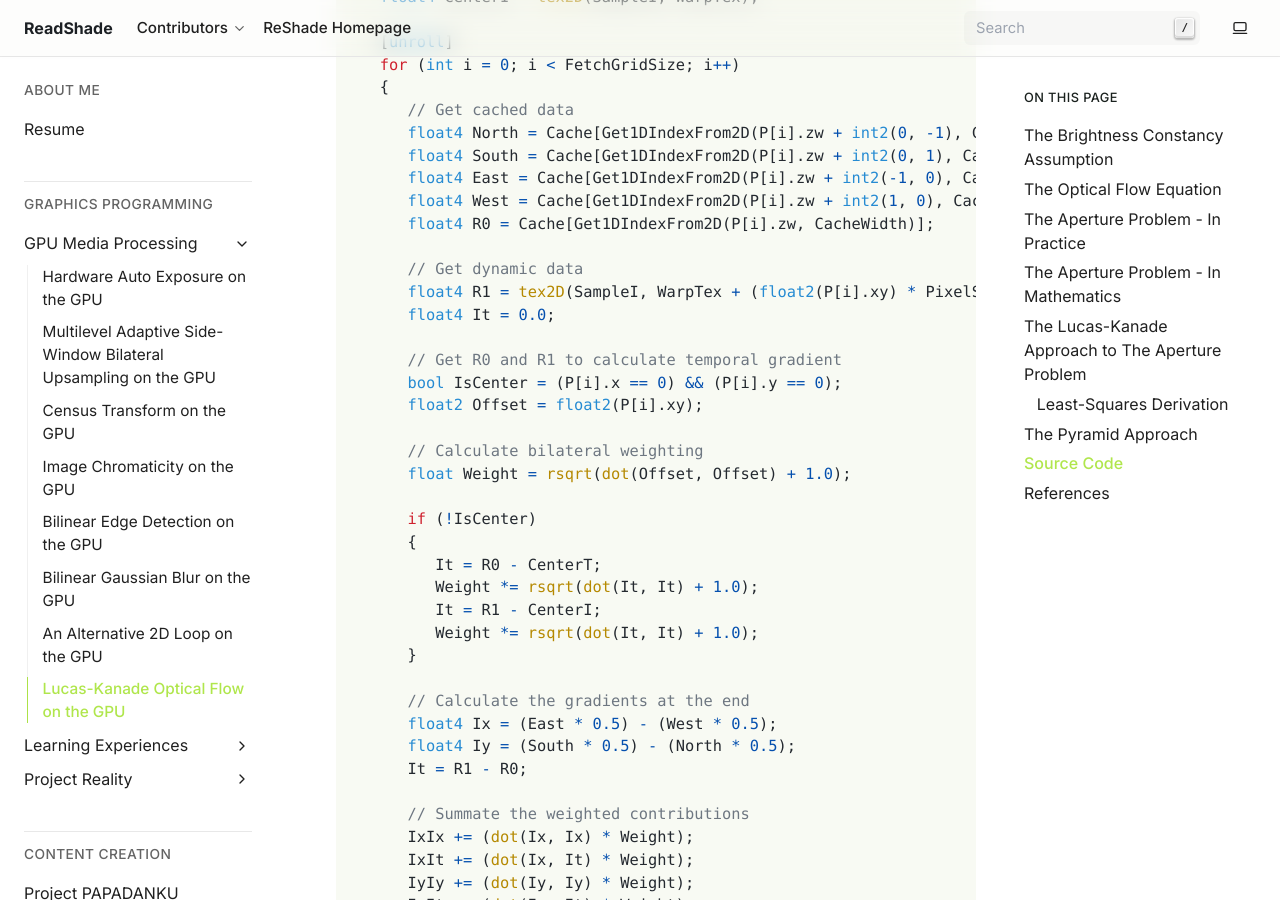
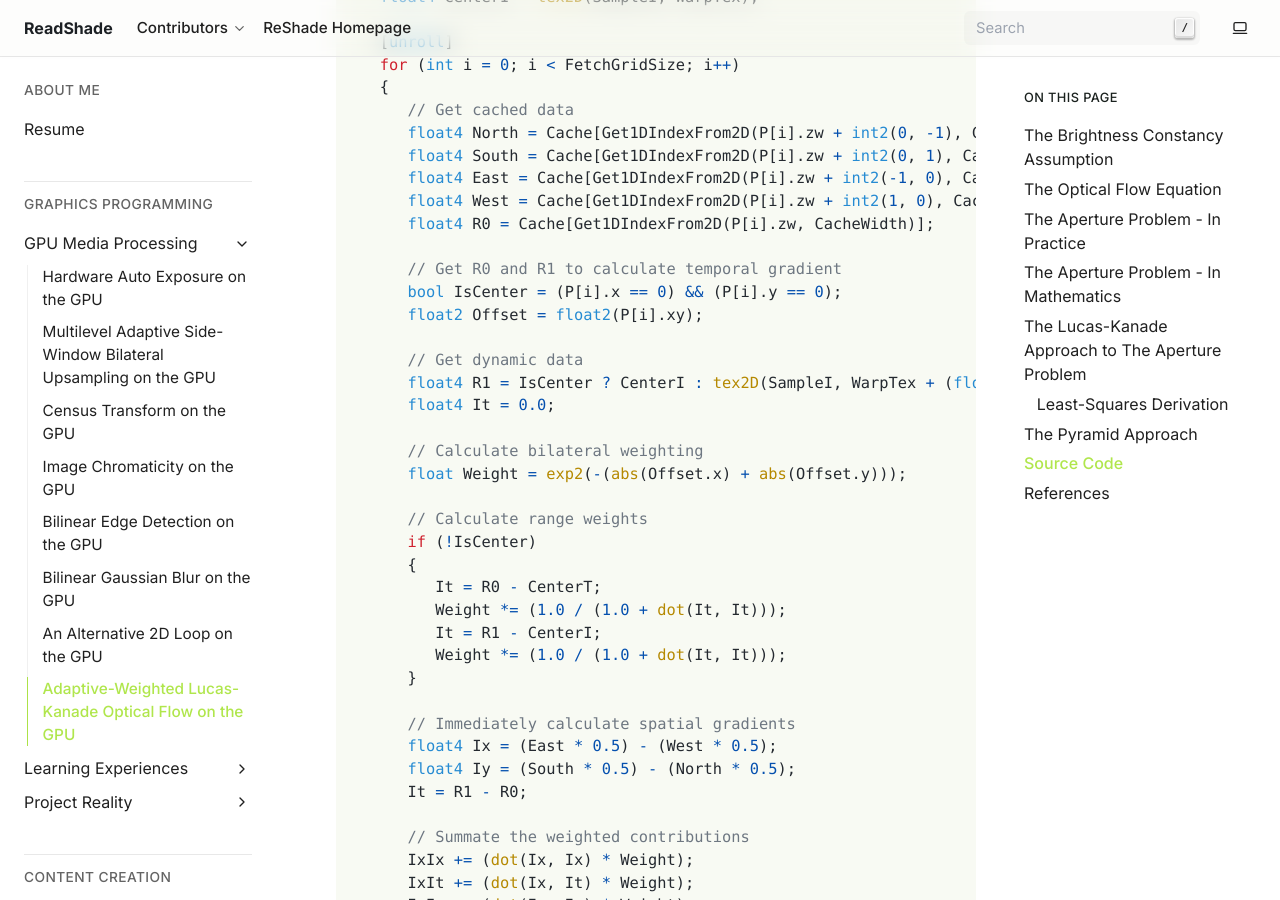
Before and after one commit to papadanku/papadanku.github.io, a Sphinx documentation site: the page built from doc/blog/gpu/opticalflow.rst, in a window 1280 px wide and 900 px high, scrolled down 9795 px. Built offline with Sphinx 7.4.7, drawn with Linux system fonts in a browser that asks for light colours; some of the changed text lies outside the part shown.

Commit message:
Renamed title.

```diff
--- a/doc/blog/gpu/opticalflow.rst
+++ b/doc/blog/gpu/opticalflow.rst
@@ -1,6 +1,6 @@
 
-Lucas-Kanade Optical Flow on the GPU
-====================================
+Adaptive-Weighted Lucas-Kanade Optical Flow on the GPU
+======================================================
 
 An optical flow algorithm estimates motion between consecutive video frames. Optical flow is crucial in object detection, object recognition, motion estimation, video compression, and video effects.
 
@@ -422,26 +422,27 @@ Source Code
          float4 West = Cache[Get1DIndexFrom2D(P[i].zw + int2(1, 0), CacheWidth)];
          float4 R0 = Cache[Get1DIndexFrom2D(P[i].zw, CacheWidth)];
 
-         // Get dynamic data
-         float4 R1 = tex2D(SampleI, WarpTex + (float2(P[i].xy) * PixelSize));
-         float4 It = 0.0;
-
          // Get R0 and R1 to calculate temporal gradient
          bool IsCenter = (P[i].x == 0) && (P[i].y == 0);
          float2 Offset = float2(P[i].xy);
 
+         // Get dynamic data
+         float4 R1 = IsCenter ? CenterI : tex2D(SampleI, WarpTex + (float2(P[i].xy) * PixelSize));
+         float4 It = 0.0;
+
          // Calculate bilateral weighting
-         float Weight = rsqrt(dot(Offset, Offset) + 1.0);
+         float Weight = exp2(-(abs(Offset.x) + abs(Offset.y)));
 
+         // Calculate range weights
          if (!IsCenter)
          {
             It = R0 - CenterT;
-            Weight *= rsqrt(dot(It, It) + 1.0);
+            Weight *= (1.0 / (1.0 + dot(It, It)));
             It = R1 - CenterI;
-            Weight *= rsqrt(dot(It, It) + 1.0);
+            Weight *= (1.0 / (1.0 + dot(It, It)));
          }
 
-         // Calculate the gradients at the end
+         // Immediately calculate spatial gradients
          float4 Ix = (East * 0.5) - (West * 0.5);
          float4 Iy = (South * 0.5) - (North * 0.5);
          It = R1 - R0;
```
